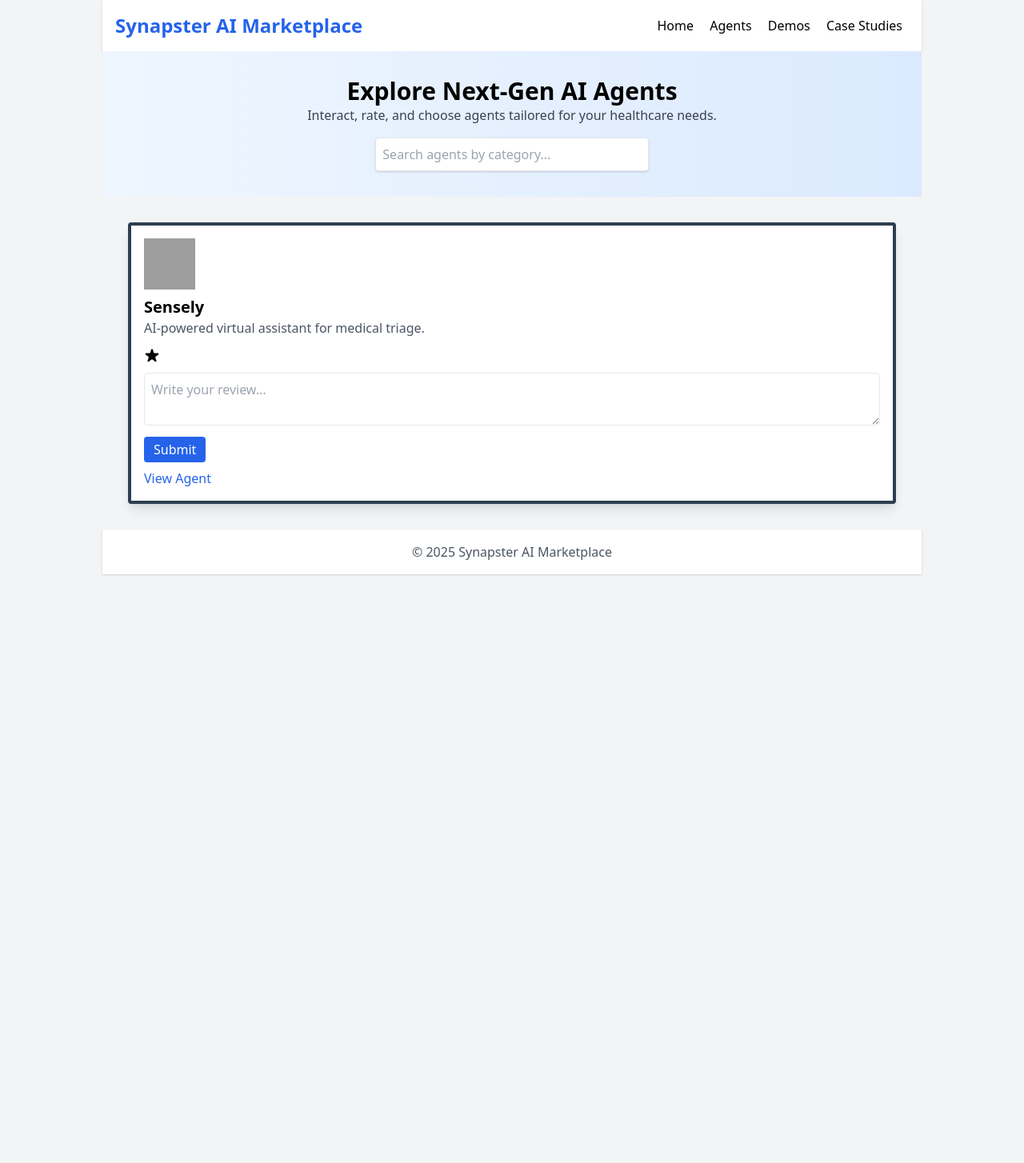
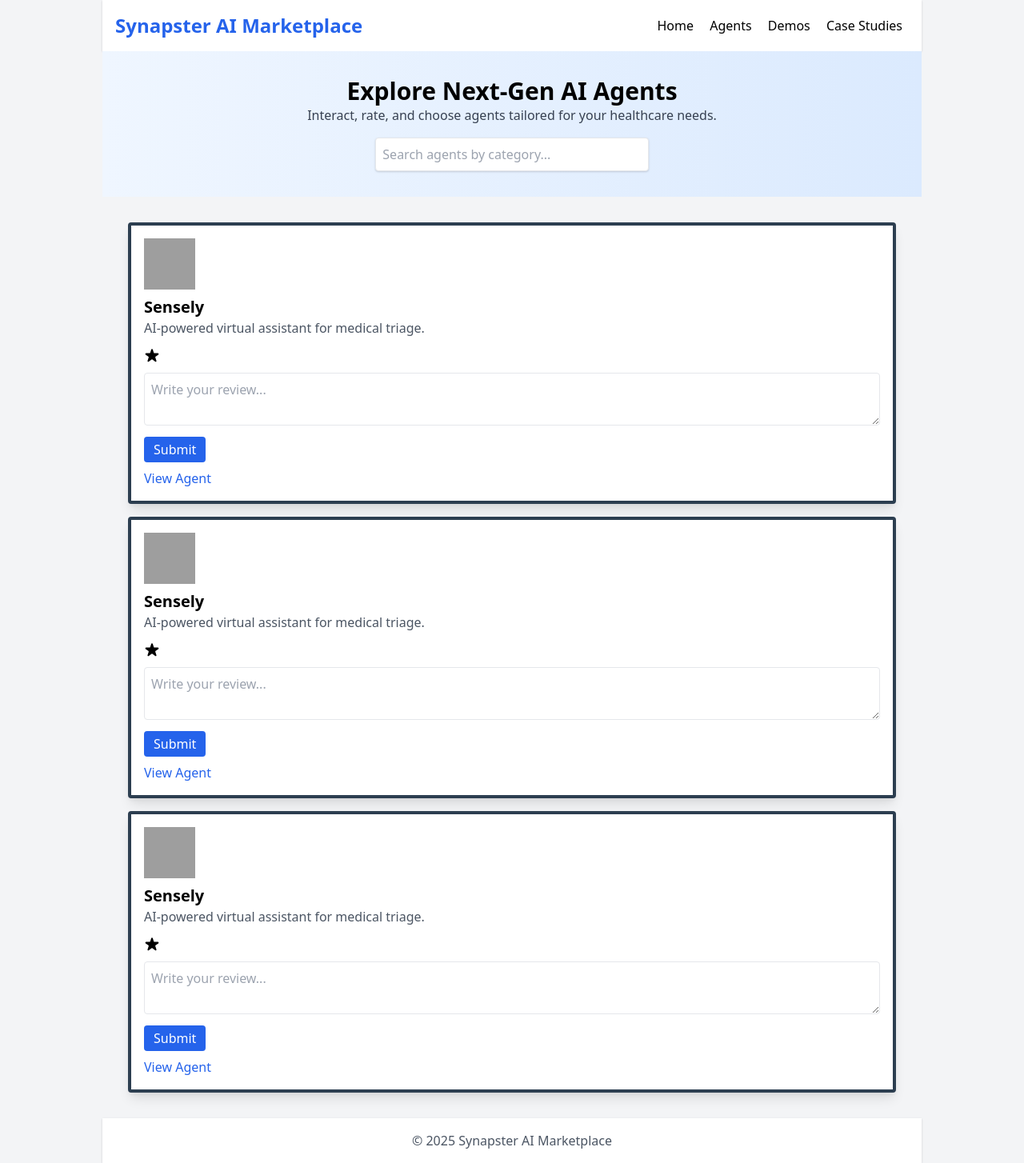
Before and after one commit to nhs-analystx/synapster, a Jekyll site: the page index.html, which Jekyll copies as it is, in a window 1280 px wide. Shown: the whole page at 80% size. Built offline with Jekyll 4.4.1, drawn with Linux system fonts in a browser that asks for light colours; before the commit the page ends 900 px from its top, so only the background shows below that; grey boxes are pictures that could not be loaded.

Commit message:
Update index.html

```diff
--- a/index.html
+++ b/index.html
@@ -79,6 +79,37 @@
       </div>
 
       <!-- Additional Agent Cards (4x1) -->
+      <div class="agent-card bg-white rounded shadow-lg p-4 col-span-1 md:col-span-2" id="agent-1" data-keywords="diagnostics imaging">
+        <img src="logo.png" alt="Company Logo" class="w-16 h-16 mb-2">
+        <h4 class="font-bold text-xl">Sensely</h4>
+        <p class="text-gray-600">AI-powered virtual assistant for medical triage.</p>
+        <div class="my-3" id="feedback-agent-1"></div>
+        <form onsubmit="submitFeedback(event, 'agent-1')">
+          <div class="flex space-x-1 cursor-pointer" onclick="event.stopPropagation()">
+            <svg xmlns="http://www.w3.org/2000/svg" class="star w-6 h-6" onclick="rateAgent(this.parentElement, 1)" fill="currentColor"><path d="M9.049 2.927c.3-.921 1.603-.921 1.902 0l1.286 3.957a1 1 0 00.95.69h4.163c.969 0 1.371 1.24.588 1.81l-3.37 2.448a1 1 0 00-.364 1.118l1.286 3.957c.3.921-.755 1.688-1.538 1.118l-3.37-2.448a1 1 0 00-1.175 0l-3.37 2.448c-.783.57-1.838-.197-1.538-1.118l1.286-3.957a1 1 0 00-.364-1.118L2.06 9.384c-.783-.57-.38-1.81.588-1.81h4.163a1 1 0 00.95-.69l1.286-3.957z"/></svg>
+          </div>
+          <input type="hidden" name="rating" value="0">
+          <textarea name="review" placeholder="Write your review..." class="mt-2 p-2 border w-full rounded"></textarea>
+          <button type="submit" class="mt-2 bg-blue-600 text-white px-3 py-1 rounded">Submit</button>
+        </form>
+        <a href="#" class="inline-block mt-2 text-blue-600 hover:underline">View Agent</a>
+      </div>
+            <div class="agent-card bg-white rounded shadow-lg p-4 col-span-1 md:col-span-2" id="agent-1" data-keywords="diagnostics imaging">
+        <img src="logo.png" alt="Company Logo" class="w-16 h-16 mb-2">
+        <h4 class="font-bold text-xl">Sensely</h4>
+        <p class="text-gray-600">AI-powered virtual assistant for medical triage.</p>
+        <div class="my-3" id="feedback-agent-1"></div>
+        <form onsubmit="submitFeedback(event, 'agent-1')">
+          <div class="flex space-x-1 cursor-pointer" onclick="event.stopPropagation()">
+            <svg xmlns="http://www.w3.org/2000/svg" class="star w-6 h-6" onclick="rateAgent(this.parentElement, 1)" fill="currentColor"><path d="M9.049 2.927c.3-.921 1.603-.921 1.902 0l1.286 3.957a1 1 0 00.95.69h4.163c.969 0 1.371 1.24.588 1.81l-3.37 2.448a1 1 0 00-.364 1.118l1.286 3.957c.3.921-.755 1.688-1.538 1.118l-3.37-2.448a1 1 0 00-1.175 0l-3.37 2.448c-.783.57-1.838-.197-1.538-1.118l1.286-3.957a1 1 0 00-.364-1.118L2.06 9.384c-.783-.57-.38-1.81.588-1.81h4.163a1 1 0 00.95-.69l1.286-3.957z"/></svg>
+          </div>
+          <input type="hidden" name="rating" value="0">
+          <textarea name="review" placeholder="Write your review..." class="mt-2 p-2 border w-full rounded"></textarea>
+          <button type="submit" class="mt-2 bg-blue-600 text-white px-3 py-1 rounded">Submit</button>
+        </form>
+        <a href="#" class="inline-block mt-2 text-blue-600 hover:underline">View Agent</a>
+      </div>
+
       <!-- Repeat similar structure, updating category keywords accordingly -->
 
     </section>
```
